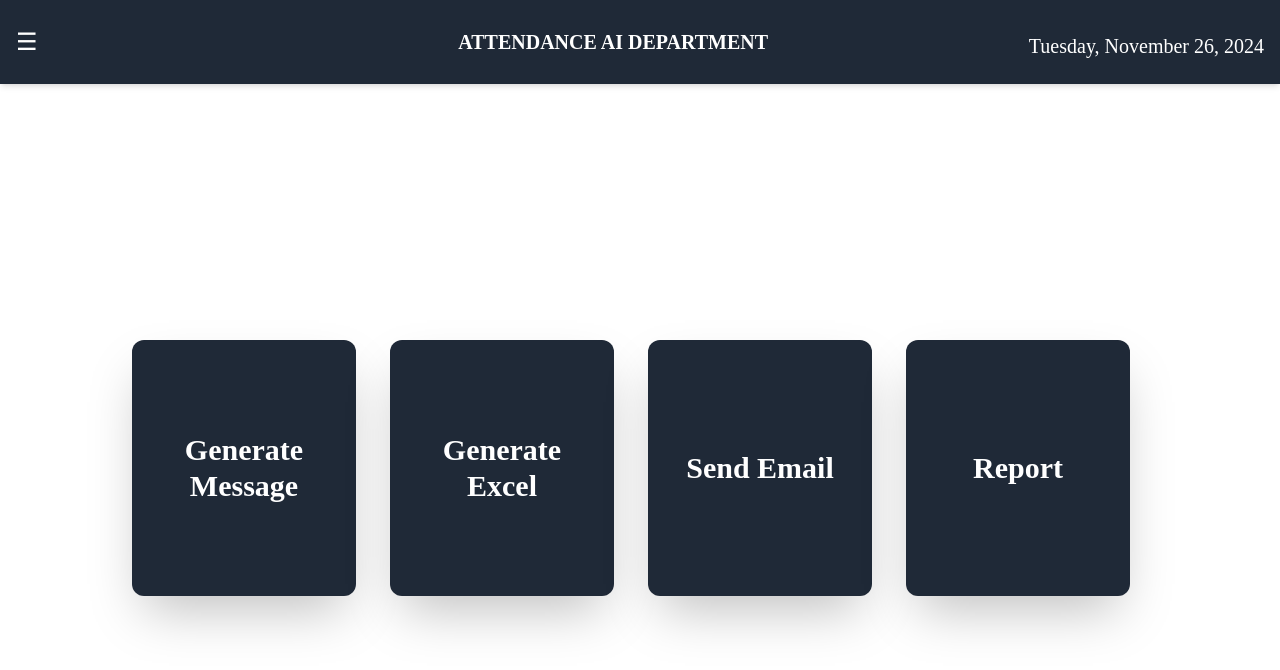
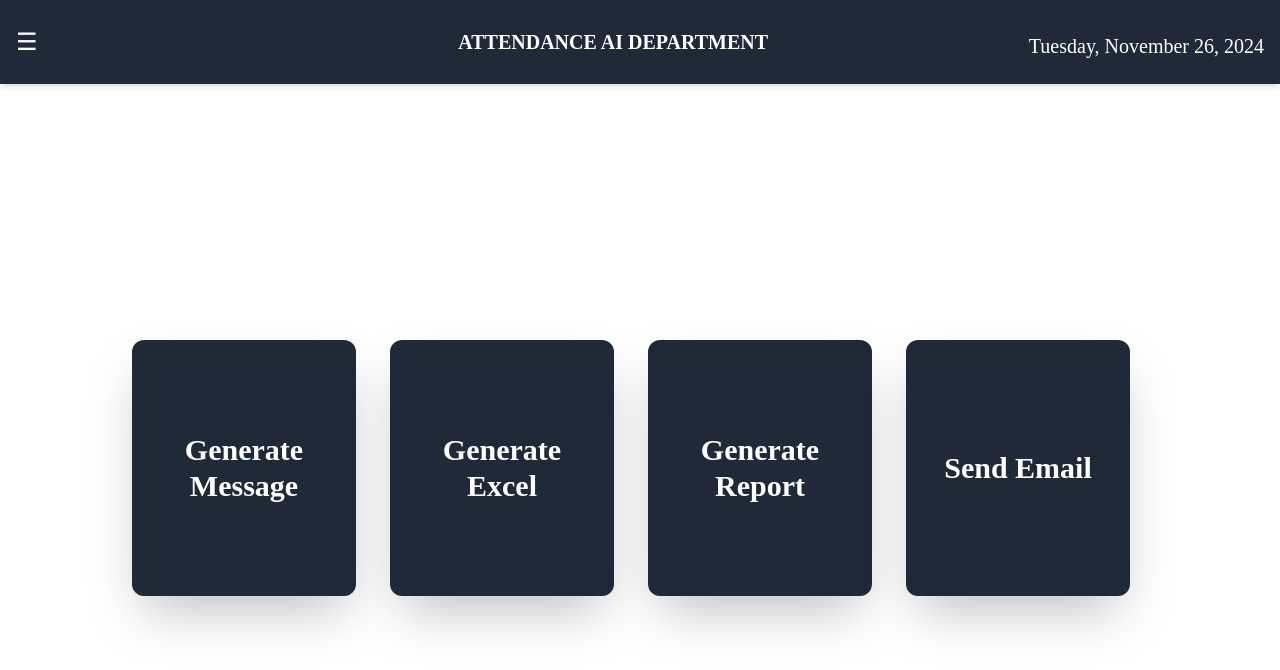
Before and after one commit to jaisanth123/AttendanceSync_AWS_DEPLOYMENT, a React (Vite) app in the folder frontend/: page /dashboard in a window 1280 px wide. Shown: the top 670 px of the page. Built offline with nearby package versions, Linux system fonts and the light colour scheme; a web font is replaced by a local one.

Commit message:
dashboard page card reworked

```diff
--- a/frontend/src/components/DashboardPage.jsx
+++ b/frontend/src/components/DashboardPage.jsx
@@ -4,7 +4,7 @@ import { useNavigate } from "react-router-dom";
 // Reusable Card Component
 const ActionCard = ({ label, onClick }) => (
   <div
-  className="flex flex-col items-center justify-center h-64 p-6 transition-all duration-300 transform bg-gray-800 shadow-2xl cursor-pointer w-full sm:max-w-[10rem] md:max-w-[12rem] lg:max-w-[14rem] rounded-xl hover:bg-gray-700 hover:scale-105 focus:outline-none focus:ring-2 focus:ring-red-500 focus:ring-opacity-50 active:scale-95"
+  className="flex flex-col items-center justify-center h-64 p-6 transition-all duration-300 transform bg-gray-800 shadow-2xl cursor-pointer w-full sm:max-w-[10rem] md:max-w-[12rem] lg:max-w-[14rem] rounded-xl hover:bg-gray-700 hover:scale-110 focus:outline-none focus:ring-2 focus:ring-red-500 focus:ring-opacity-50 active:scale-95"
   aria-label={`${label} card`}
     onClick={onClick}
   >
@@ -30,17 +30,19 @@ function DashboardPage({ toggleSidebar }) {
           onClick={() => navigate("/absent-report")}
         />
 
+        {/* Report Card */}
+        <ActionCard
+          label="Generate Report"
+          onClick={() => navigate("/downloadReport")}
+        />
+
         {/* Send Email Card */}
         <ActionCard
           label="Send Email"
           onClick={() => navigate("/send_mail")}
         />
 
-        {/* Report Card */}
-        <ActionCard
-          label="Report"
-          onClick={() => navigate("/downloadReport")}
-        />
+
       </div>
     </div>
   );
--- a/frontend/src/components/HomePage.jsx
+++ b/frontend/src/components/HomePage.jsx
@@ -4,7 +4,7 @@ import { useNavigate } from "react-router-dom";
 // Reusable Card Component
 const ActionCard = ({ label, onClick }) => (
   <div
-  className="flex flex-col items-center justify-center h-64 p-6 transition-all duration-300 transform bg-gray-800 shadow-2xl cursor-pointer w-full sm:max-w-[10rem] md:max-w-[12rem] lg:max-w-[14rem] rounded-xl hover:bg-gray-700 hover:scale-105 focus:outline-none focus:ring-2 focus:ring-red-500 focus:ring-opacity-50 active:scale-95"
+  className="flex flex-col items-center justify-center h-64 p-6 transition-all duration-300 transform bg-gray-800 shadow-2xl cursor-pointer w-full sm:max-w-[10rem] md:max-w-[12rem] lg:max-w-[14rem] rounded-xl hover:bg-gray-700 hover:scale-110 focus:outline-none focus:ring-2 focus:ring-red-500 focus:ring-opacity-50 active:scale-110"
     aria-label={`${label} card`}
     onClick={onClick}
   >
```
